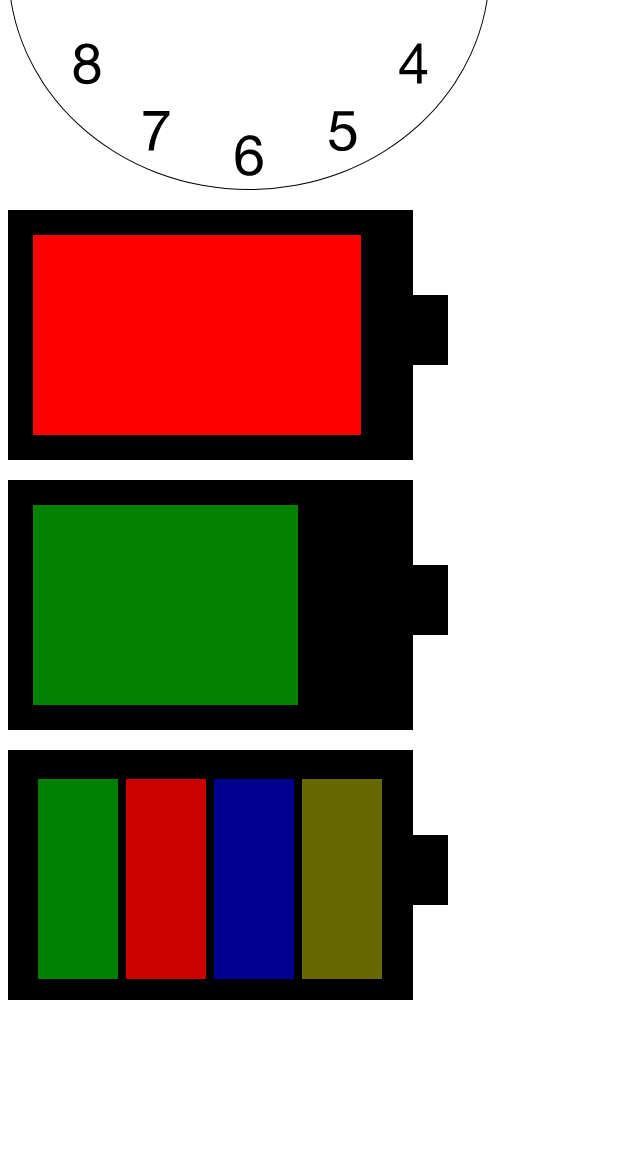
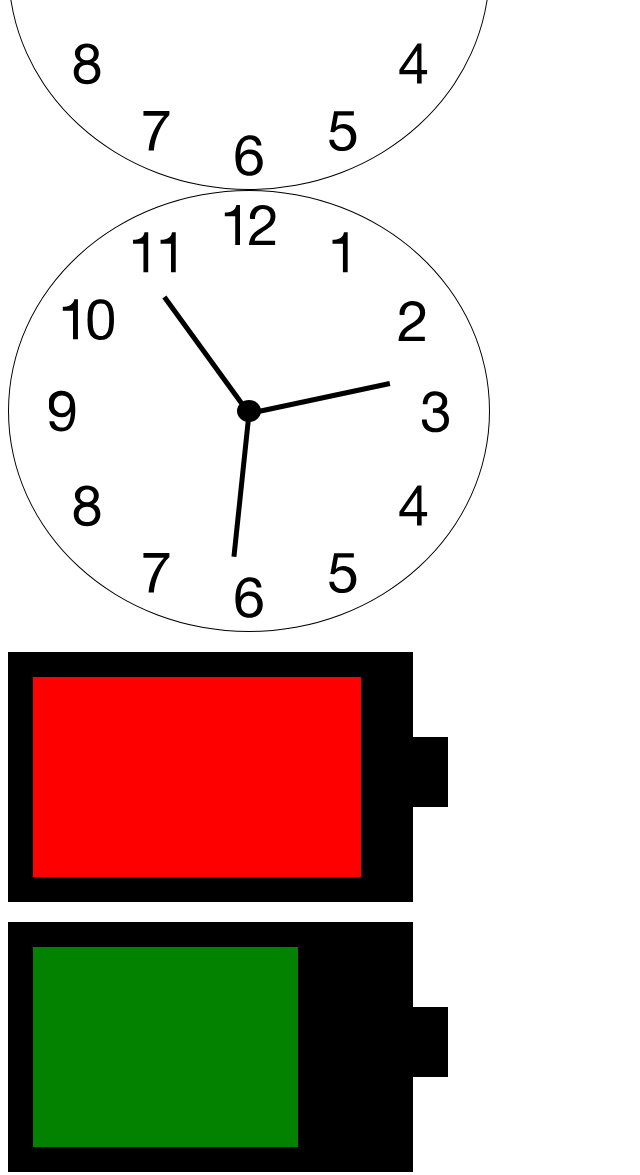
Before and after one commit to lauraMeiz/animations, a website: page index.html in a window 1280 px wide. Shown: the part 427-1602 px from the top of the page, without its empty margins (0-640 px from the left). Before the commit the page ends 1435 px from the top, so only its background shows below. Drawn offline with Linux system fonts and the light colour scheme.

Commit message:
clock js commit

```diff
--- a/css/components/batterie.css
+++ b/css/components/batterie.css
@@ -73,7 +73,7 @@
   border-left: 5px solid black;
   height: 100%;
   animation-name: one;
-  animation-duration: 4s;
+  animation-duration: 10s;
   animation-iteration-count: infinite;
   display: inline-block;
   float: left;
@@ -96,8 +96,9 @@
   display: inline-block;
   float: left;
   animation-name: second;
-  animation-duration: 4s;
+  animation-duration: 10s;
   animation-iteration-count: infinite;
+  delay: 8s;
 }
 @keyframes second {
   0% {
@@ -117,7 +118,8 @@
   float: left;
   animation-name: third;
   animation-iteration-count: infinite;
-  animation-duration: 4s;
+  animation-duration: 10s;
+  delay: 7s;
 }
 @keyframes third {
   0% {
@@ -138,7 +140,8 @@
   float: left;
   animation-name: four;
   animation-iteration-count: infinite;
-  animation-duration: 4s;
+  animation-duration: 10s;
+  delay: 9s;
 }
 @keyframes four {
   0% {
--- a/css/components/clock.css
+++ b/css/components/clock.css
@@ -10,6 +10,19 @@
 }
 
 .clock:after {
+  background: #000;
+  border-radius: 50%;
+  content: "";
+  position: absolute;
+  left: 50%;
+  top: 50%;
+  transform: translate(-50%, -50%);
+  width: 5%;
+  height: 5%;
+  z-index: 1;
+}
+
+.clockTwo:after {
   background: #000;
   border-radius: 50%;
   content: "";
@@ -68,6 +81,19 @@
   animation-timing-function: linear;
 }
 
+.hoursT,
+.minutesT,
+.secondsT {
+  background: black;
+  height: 5px;
+  left: 50%;
+  position: absolute;
+  top: 50%;
+  transform: rotate(-90deg);
+  width: 30%;
+  transform-origin: left;
+}
+
 /*
 .hours-container {
   animation: rotate 43200s infinite linear;
--- a/index.html
+++ b/index.html
@@ -16,6 +16,13 @@
       <div class="minutes-container">
         <div class="minutes"></div>
       </div>
+    </section>
+    <section class="clockTwo clock">
+      <div class="hoursT"></div>
+
+      <div class="minutesT"></div>
+
+      <div class="secondsT"></div>
     </section>
 
     <section class="battery-block">
--- a/js/clock.js
+++ b/js/clock.js
@@ -1,33 +1,33 @@
-function initLocalClocks() {
+/*function initLocalClocks() {
   // Get the local time using JS
-  var date = new Date();
-  var seconds = date.getSeconds();
-  var minutes = date.getMinutes();
-  var hours = date.getHours();
+  let date = new Date();
+  let secondsT = date.getSeconds();
+  let minutesT = date.getMinutes();
+  let hoursT = date.getHours();
 
   // Create an object with each hand and it's angle in degrees
-  var hands = [
+  let hands = [
     {
-      hand: "hours",
-      angle: hours * 30 + minutes / 2,
+      hand: "hoursT",
+      angle: hoursT * 30 + minutesT / 2,
     },
     {
-      hand: "minutes",
-      angle: minutes * 6,
+      hand: "minutesT",
+      angle: minutesT * 6,
     },
     {
-      hand: "seconds",
-      angle: seconds * 6,
+      hand: "secondsT",
+      angle: secondsT * 6,
     },
   ];
   // Loop through each of these hands to set their angle
-  for (var j = 0; j < hands.length; j++) {
-    var elements = document.querySelectorAll("." + hands[j].hand);
-    for (var k = 0; k < elements.length; k++) {
+  for (let j = 0; j < hands.length; j++) {
+    let elements = document.querySelectorAll("." + hands[j].hand);
+    for (let k = 0; k < elements.length; k++) {
       elements[k].style.webkitTransform = "rotateZ(" + hands[j].angle + "deg)";
       elements[k].style.transform = "rotateZ(" + hands[j].angle + "deg)";
       // If this is a minute hand, note the seconds position (to calculate minute position later)
-      if (hands[j].hand === "minutes") {
+      if (hands[j].hand === "minutesT") {
         elements[k].parentNode.setAttribute(
           "data-second-angle",
           hands[j + 1].angle
@@ -36,3 +36,18 @@ function initLocalClocks() {
     }
   }
 }
+*/
+
+const min = document.querySelector(".minutesT");
+const sec = document.querySelector(".secondsT");
+const hour = document.querySelector(".hoursT");
+setInterval(() => {
+  const date = new Date();
+  const secDeg = (date.getSeconds() / 60) * 360 - 90;
+  const minDeg = (date.getMinutes() / 60) * 360 - 90;
+  const hourDeg = (date.getHours() / 60) * 360 - 90;
+  sec.style.transform = `rotate(${secDeg}deg)`;
+  min.style.transform = `rotate(${minDeg}deg)`;
+  hour.style.transform = `rotate(${hourDeg}deg)`;
+  console.log();
+}, 1000);
```
